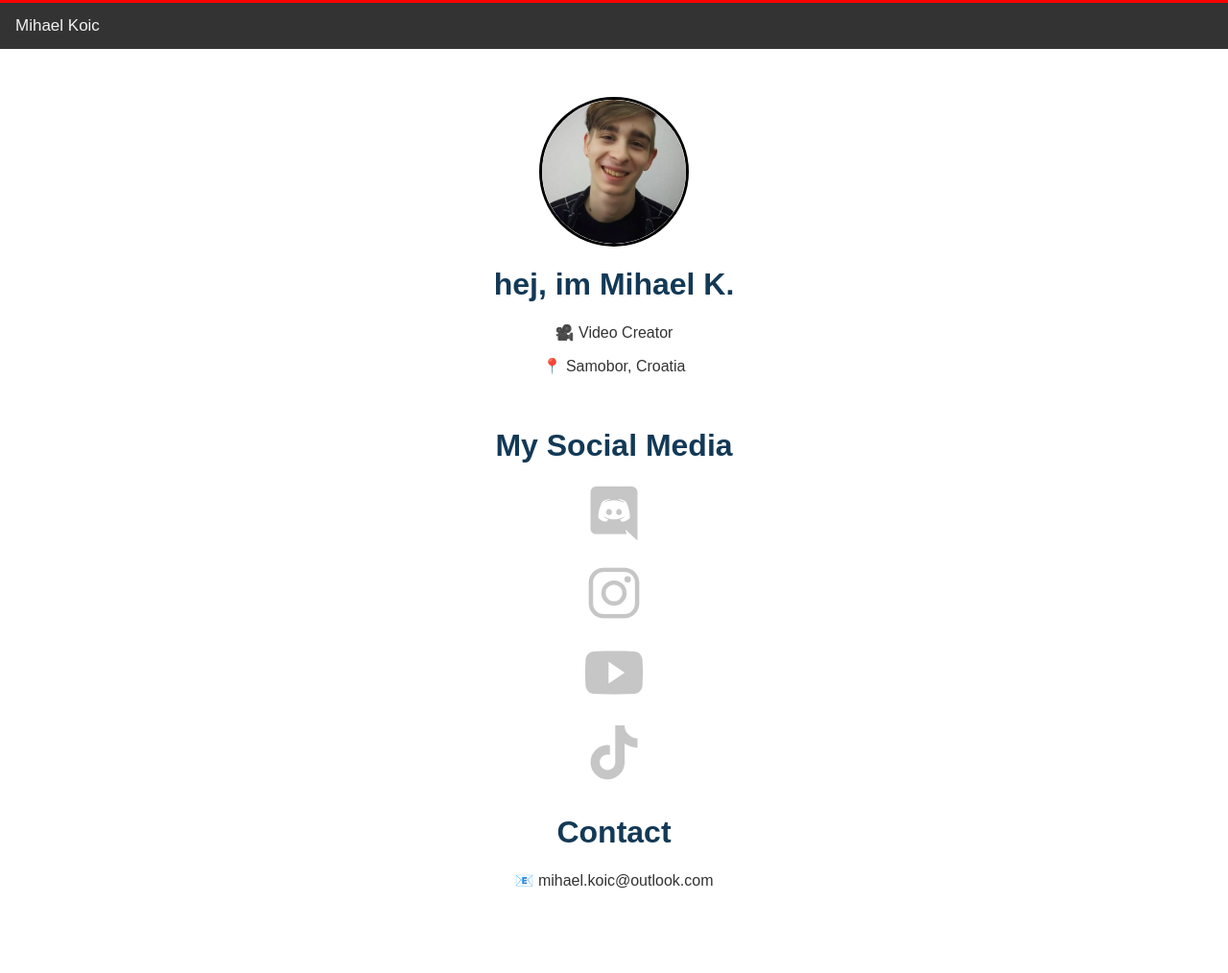
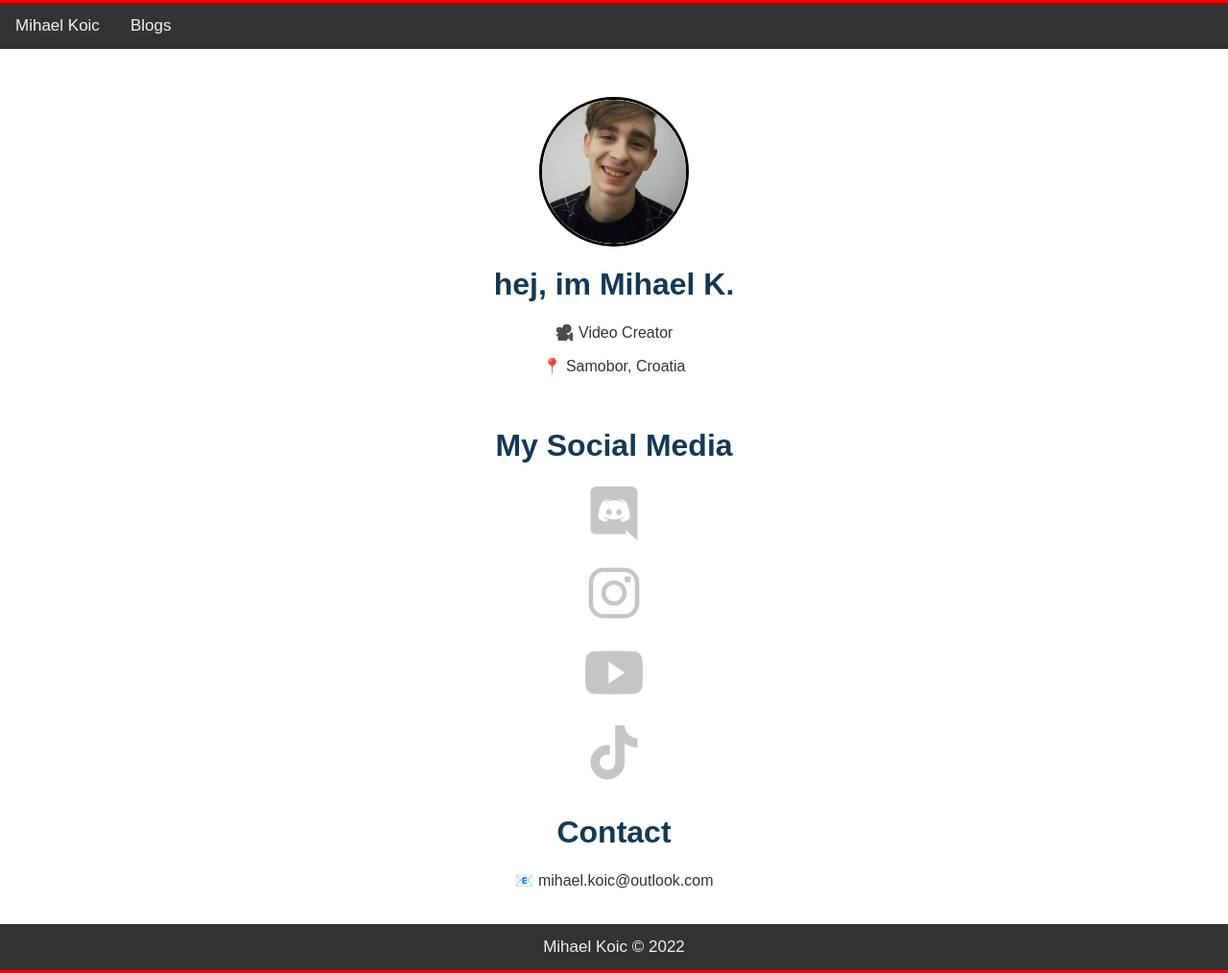
Before and after one commit to Mihael-Koic/mihaelkoic-portfolio, a plain HTML site: page index.html in a window 1280 px wide. Shown: the whole page at 96% size. Before the commit the page ends 963 px from the top, so only its background shows below. Drawn offline with nearby package versions, Linux system fonts and the light colour scheme.

Commit message:
update footer bootom bar

```diff
--- a/css/style.css
+++ b/css/style.css
@@ -47,3 +47,15 @@ html{
 .social-icon:hover {
     color: #333;
 }
+
+.footer {
+    text-align: center;
+    overflow: hidden;
+    background-color: #333;
+    color: #f2f2f2;
+    text-align: center;
+    padding: 14px 16px;
+    text-decoration: none;
+    font-size: 17px;
+    border-bottom: 3px solid #ff0000;
+}
--- a/index.html
+++ b/index.html
@@ -12,6 +12,7 @@
 <body>
     <div class="topnav">
         <a href="/index.html">Mihael Koic</a>
+        <a href="/blog.html">Blogs</a>
       </div>
 
       <div class="aboutme-m">
@@ -44,6 +45,10 @@
       <br>
       <br>
 
+      <div class="footer">
+        <footer>Mihael Koic &copy; 2022</footer>
+      </div>
+
       <script async src="https://pagead2.googlesyndication.com/pagead/js/adsbygoogle.js?client=ca-pub-6009329907129711"
      crossorigin="anonymous"></script>
      <script type="module" src="https://unpkg.com/ionicons@5.5.2/dist/ionicons/ionicons.esm.js"></script>
```
